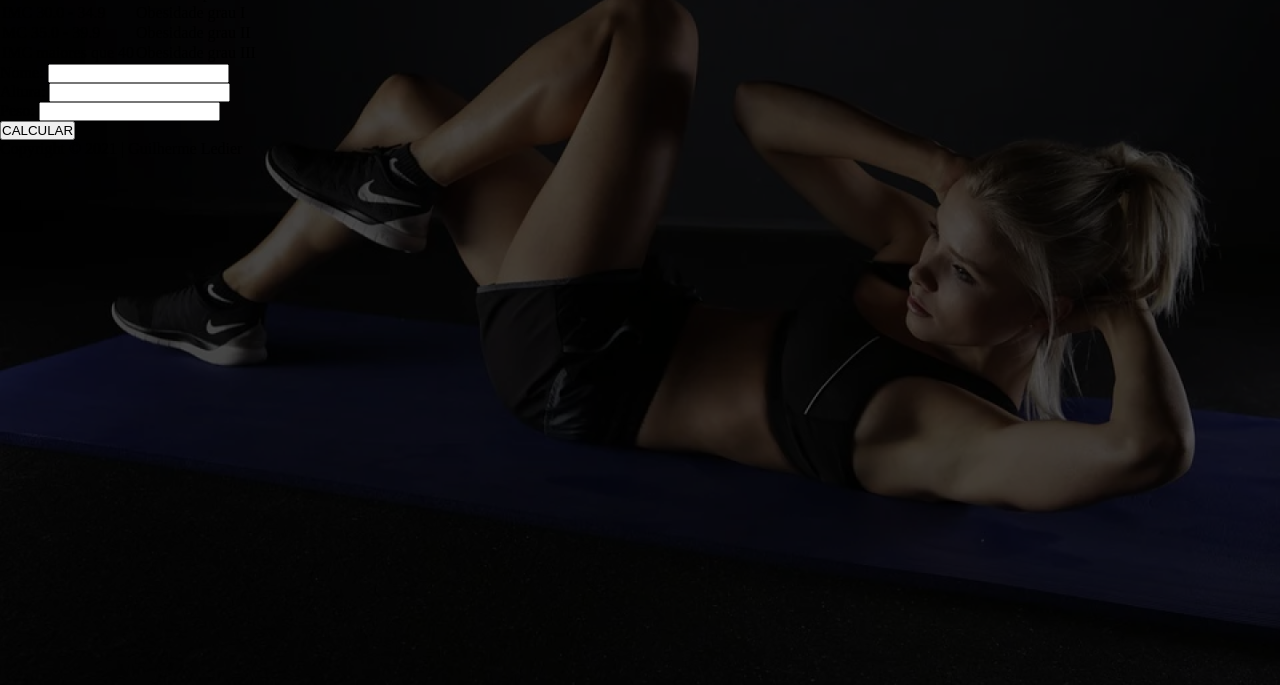
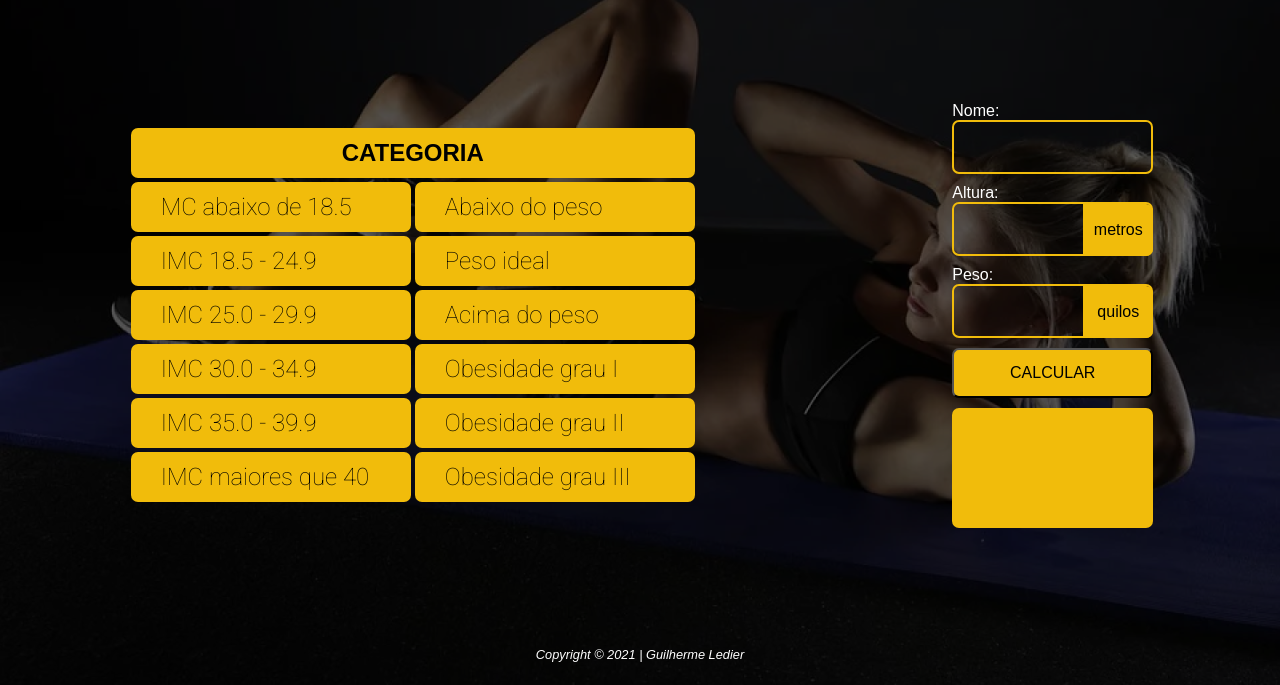
Before and after one commit to ledierguilherme/calculadora-imc, a plain HTML site: page index.html in a window 1280 px wide. Shown: the part 115-800 px from the top of the page. Drawn offline with Linux system fonts and the light colour scheme.

Commit message:
projeto concluido

```diff
--- a/index.html
+++ b/index.html
@@ -3,6 +3,9 @@
 <head>
     <meta charset="UTF-8" content="IE-edge">
     <meta name="viewport" content="width=device-width, initial-scale=1.0">
+    <link rel="preconnect" href="https://fonts.googleapis.com">
+<link rel="preconnect" href="https://fonts.gstatic.com" crossorigin>
+<link href="https://fonts.googleapis.com/css2?family=Roboto:ital,wght@0,100;0,400;1,700;1,900&display=swap" rel="stylesheet">
     <link rel="stylesheet" href="style.css">
     <title>Calculadora-imc</title>
 </head>
@@ -15,7 +18,7 @@
       <table>
           <thead>
               <tr>
-                  <th>CATEGORIA</th>
+                  <th colspan="2">CATEGORIA</th>
               </tr>
           </thead>
           <tbody>
@@ -36,7 +39,7 @@
                   <td>Obesidade grau I</td>
               </tr>
               <tr>
-                  <td>MC 35.0 - 39.9</td>
+                  <td>IMC 35.0 - 39.9</td>
                   <td>Obesidade grau II</td>
               </tr>
               <tr>
@@ -52,11 +55,11 @@
                 <label>Nome:</label>
                 <input name="text">
               </div>
-              <div class="campo">
+              <div class="campo unidade" data-unidade="metros">
                   <label>Altura:</label>
                   <input name="text">
               </div>
-              <div class="campo">
+              <div class="campo unidade" data-unidade="quilos">
                 <label>Peso:</label>
                 <input name="text">
             </div>
--- a/style.css
+++ b/style.css
@@ -2,6 +2,9 @@
     padding: 0;
     margin: 0;
     box-sizing: 0;
+}
+:root {
+    --cor-destaque: #f1bc0b;
 }
 
 body {
@@ -9,8 +12,134 @@ body {
     background-size: cover;
     background-repeat: no-repeat;
     background-position: right;
-    background-color: #000A;
+    background-color: #0009;
     background-blend-mode: darken;
     height: 100vh;
     width: 100vw;
+    display: flex;
+    flex-direction: column;
+    font-family: Arial, Helvetica, sans-serif;
 }
+
+header {
+    height: 100px;
+    display: flex;
+    justify-content: center;
+    align-items: flex-end;
+}
+
+h1 {
+    color: white;
+    font-size: 3m;
+}
+
+main{
+    flex-grow: 1;
+    display: flex;
+}
+
+section{
+    flex-grow: 1;
+    display: flex;
+    justify-content: center;
+    align-items: center;
+}
+
+.categorias table {
+    font-size: 1.5rem;
+    border-spacing: 4px;
+}
+.categorias th{
+    background-color: var(--cor-destaque);
+    height: 50px;
+    width: 500px;
+    border-radius: 7px;
+}
+.categorias td{
+    background-color: var(--cor-destaque);
+    height: 50px;
+    width: 250px;
+    border-radius: 7px;
+    padding-left: 30px;
+    font-weight: 300;
+    font-family: "Roboto", sans-serif;
+}
+
+.calculadora form{
+    display: flex;
+    flex-direction: column;
+    gap: 10px;
+}
+
+.calculadora .campo{
+    display: flex;
+    flex-direction: column;
+    position: relative;
+}
+
+.calculadora .campo.unidade::before {
+    content: attr(data-unidade);
+    color: black;
+    background-color: var(--cor-destaque);
+    position: absolute;
+    right: 0;
+    bottom: 0;
+    height: 52px;
+    width: 70px;
+    display: flex;
+    justify-content: center;
+    align-items: center;
+    border-radius: 0 7px 7px 0;
+}
+
+.calculadora label {
+    color: white;
+}
+
+.calculadora input{
+    height: 50px;
+    border: 2px solid var(--cor-destaque);
+    background-color: transparent;
+    border-radius: 7px;
+    outline: none;
+    color: white;
+    padding: 0 10px;
+    font-size: 1rem;
+    font-weight: 300;
+    font-family: "Roboto", sans-serif;
+}
+.calculadora button{
+    height: 50px;
+    background-color: var(--cor-destaque);
+    font-size: 1rem;
+    border-radius: 7px;
+}
+.calculadora .resultado {
+    height: 100px;
+    background-color: var(--cor-destaque);
+    border-radius: 7px;
+    padding: 10px;
+}
+footer{
+    height: 40px;
+    text-align: center;
+}
+
+footer span{
+    color: white;
+    font-size: .8rem;
+    font-style: italic;
+    font-weight: 200;
+}
+
+    @media (max-width: 768px) {
+    .categorias{
+        display:none
+    }
+    h1{
+        font-size: 2rem;
+    }
+    .calculadora form{
+        width: 80%;
+    }
+}
```
Also changed, not shown: calculo.js (added).
